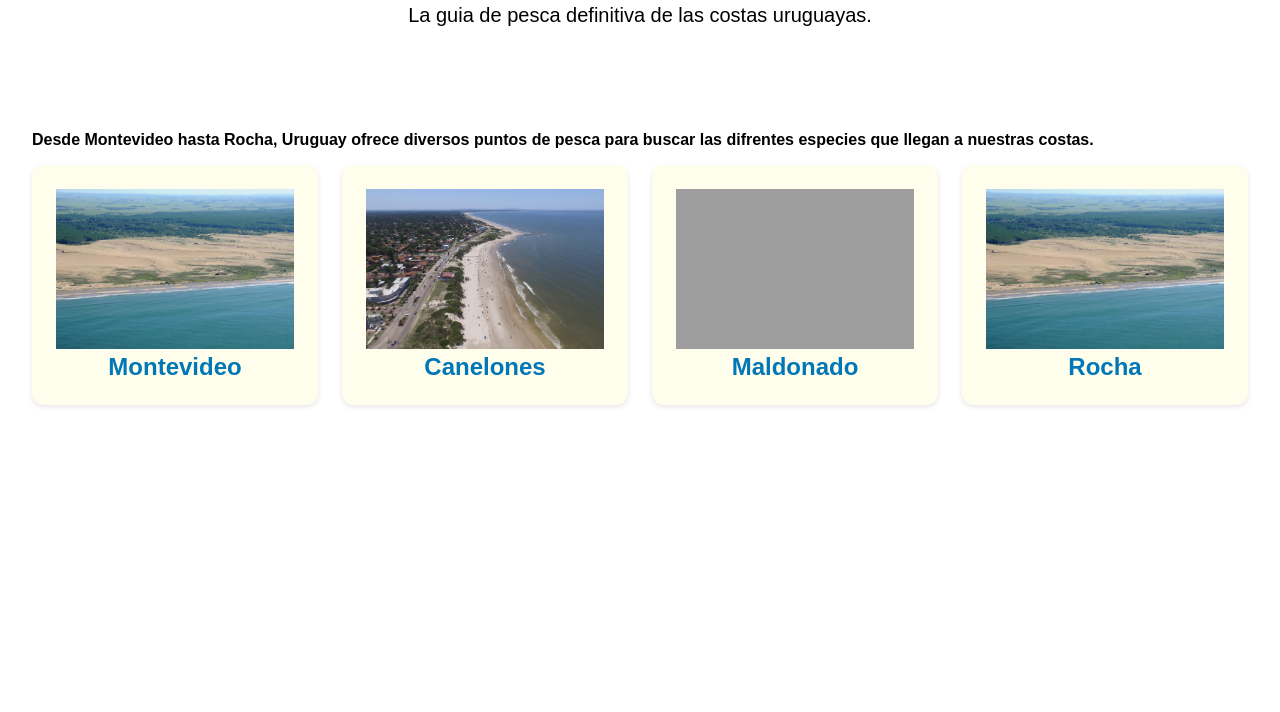
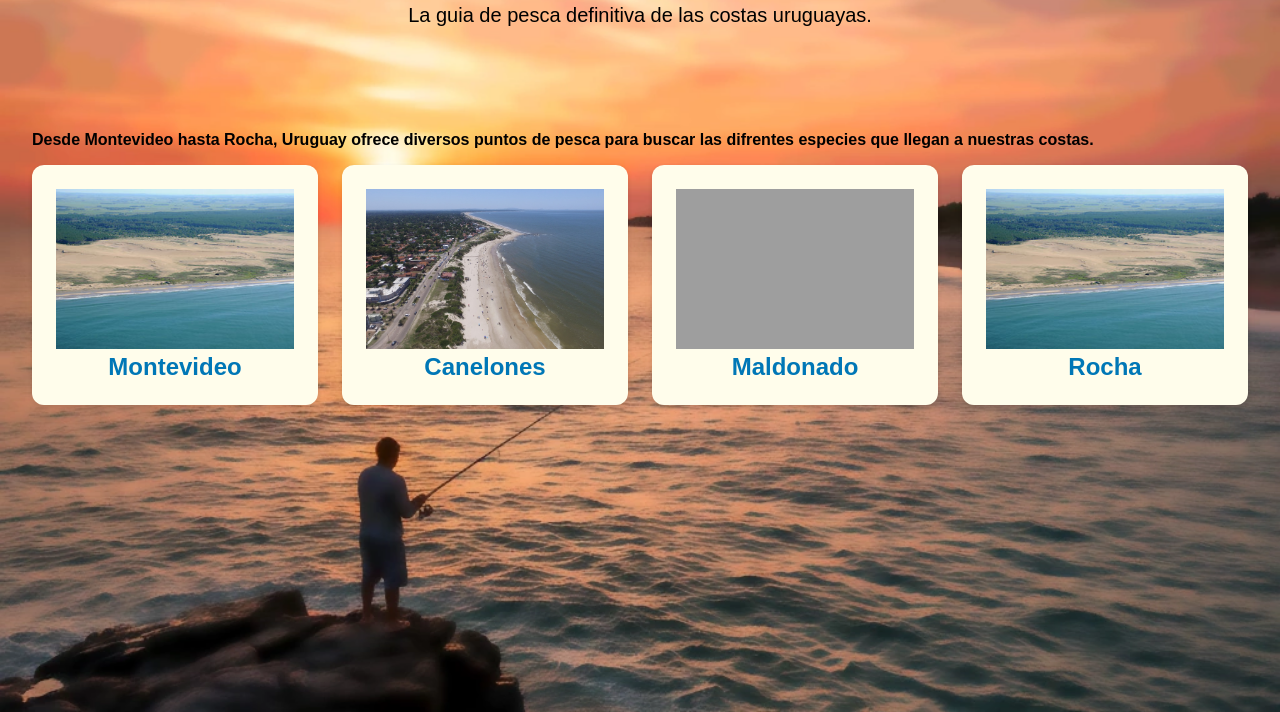
Before and after one commit to maxiher/PesquerosUy, a plain HTML site: page index.html in a window 1280 px wide. Shown: the part 88-800 px from the top of the page. Drawn offline with Linux system fonts and the light colour scheme; the site is published under a folder, as on GitHub Pages, so addresses that start at the root find nothing.

Commit message:
solucion backround v1

```diff
--- a/css/departamentos.css
+++ b/css/departamentos.css
@@ -5,7 +5,7 @@
     }
 
     html {
-        background-image: url('/Fotos/fondodepart.webp');
+        background-image: url('../Fotos/fondodepart.webp');
         background-size: cover;
         background-position: top;
     }
--- a/css/style.css
+++ b/css/style.css
@@ -1,9 +1,10 @@
 
     html {
-      background-image: url('/Fotos/unnamed.webp');
+      background-image: url('../Fotos/unnamed.webp');
       background-repeat: no-repeat;
       background-size: cover;
     }
+
 
     body {
       font-family: Arial, sans-serif;
```
